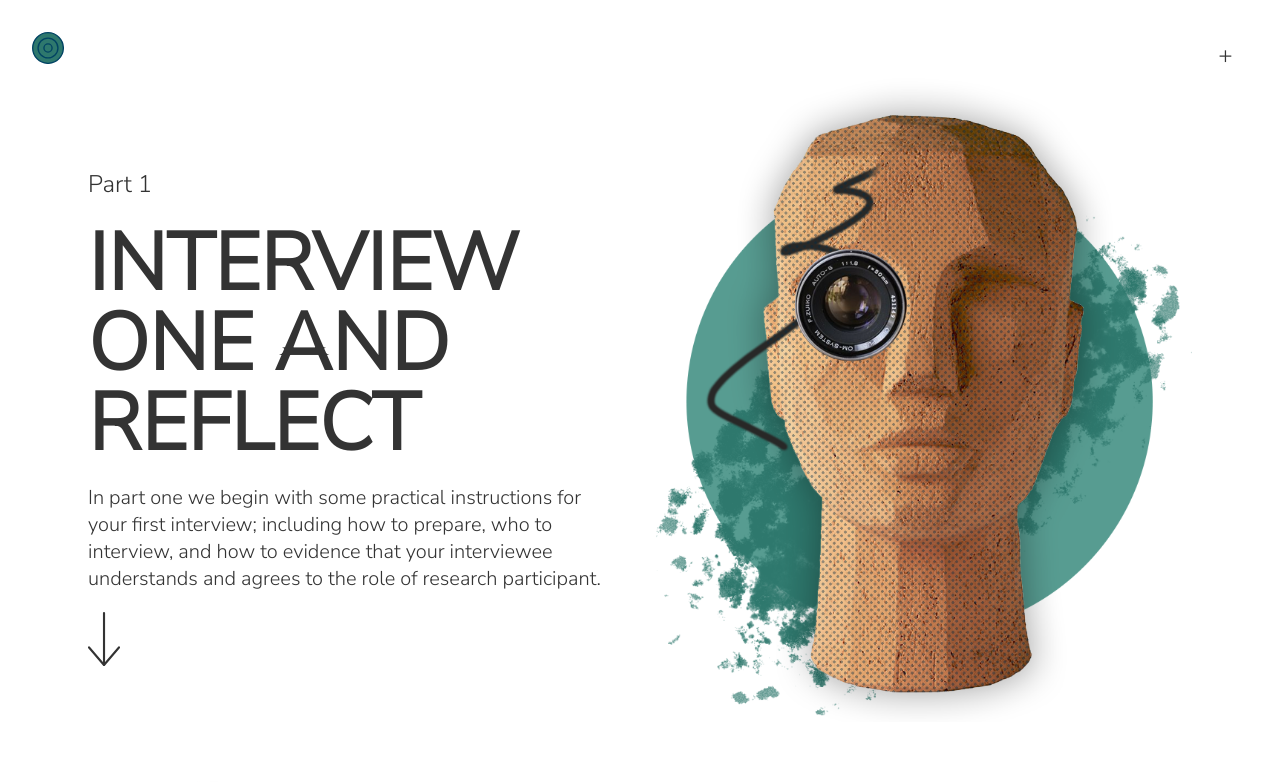
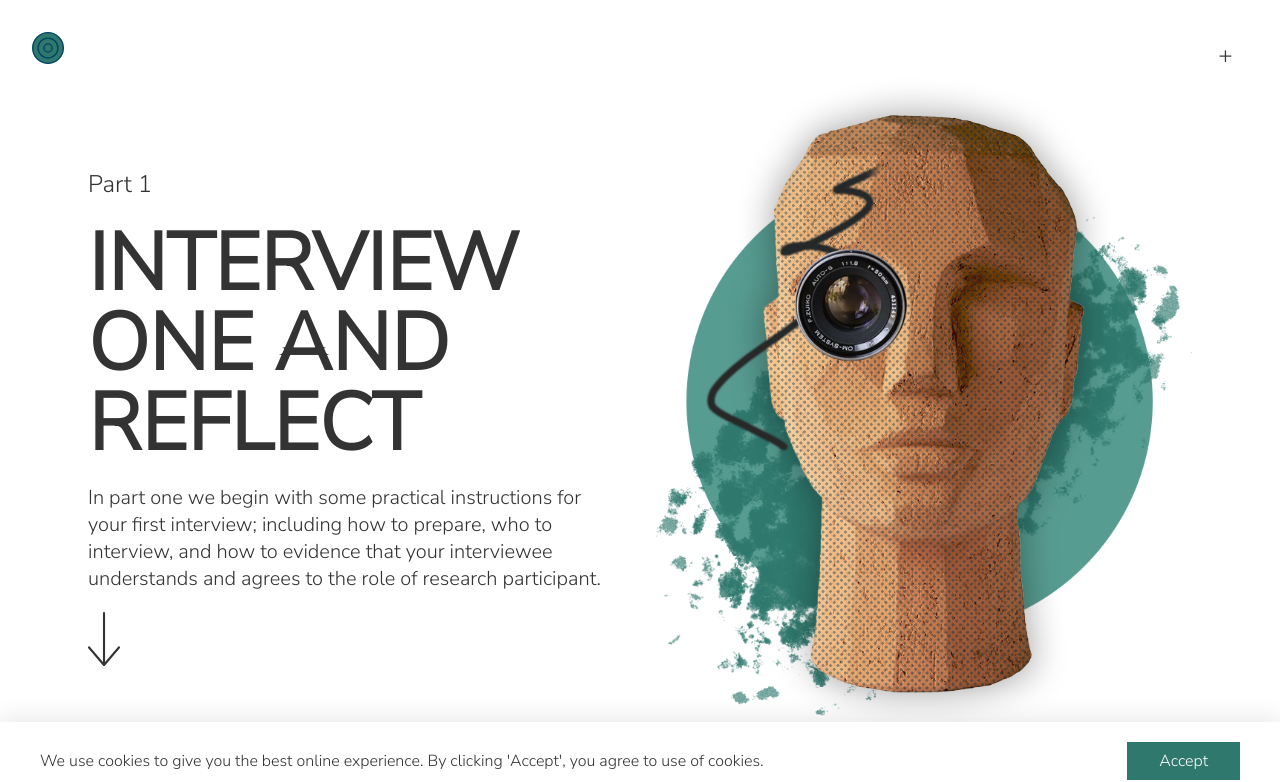
Before and after one commit to tapatun2005/applied-linguistic, a Vue app: page /one in a window 1280 px wide. Shown: the top 782 px of the page. Built offline with nearby package versions, Linux system fonts and the light colour scheme.

Commit message:
[FE] Cookies

```diff
--- a/src/Components/Footer.vue
+++ b/src/Components/Footer.vue
@@ -16,7 +16,7 @@
                             </h2>
                             <p>This book explores the mechanics of storytelling within a study aimed at focusing on a ‘hidden’ population of migrants in the city of York, UK. Taking applied linguistics to mean the consideration of real-world ‘problems’ as identified by a ‘client’, in which the use of (and beliefs about) language is a significant component, the authors describe the benefits and challenges of working in a partnership with a community organisation. With project participants from Africa, Europe, Asia and South and Central America who had lived in York between two and fifty years, the study considers the co-construction of meaning in interviews from a range of practical and theoretical perspectives. The book will be of interest to students, academic researchers and community project leaders who are interested in migration stories and interviews as a method of data collection.</p>
 
-                            <a href="https://www.palgrave.com/gp/book/9781137558381" class="btn -green -sm" target="_blank">Buy</a>
+                            <a href="https://www.amazon.co.uk/Yorks-Hidden-Stories-Interviews-Linguistics-ebook/dp/B08M5YJV43/ref=sr_1_1?dchild=1&keywords=zhurauskaya&qid=1613596545&sr=8-1" class="btn -green -sm" target="_blank">Buy</a>
                         </article>
                 </div>
             </div>
@@ -39,11 +39,25 @@
             </div>
         </div>
     </footer>
+
+    <div class="cookies" v-if="!isCookies" @click="isCookies = true">
+        <div class="_wrapper">
+            <div class="_text">We use cookies to give you the best online experience. By clicking 'Accept', you agree to use of cookies.</div>
+            <div class="btn -green -sm">Accept</div>
+        </div>
+    </div>
 </template>
+
+
 
 <script>
 
 export default {
-    name: 'Footer'
+    name: 'Footer',
+    data() {
+        return {
+            isCookies: false
+        }
+    }
 }
 </script>
--- /dev/null
+++ b/src/Styles/_components/_cookies.scss
@@ -0,0 +1,28 @@
+.cookies {
+    position: fixed;
+    bottom: 0;
+    left: 0;
+    width: 100%;
+    padding: 20px 40px;
+    background: $white;
+    box-shadow: 0 -5px 20px rgba($black, .1);
+    ._wrapper {
+        display: flex;
+        justify-content: space-between;
+        align-items: center;
+        width: 100%;
+        max-width: 1200px;
+        margin: 0 auto;
+
+        @media (max-width: 480px) {
+            display: block;
+        }
+    }
+
+    .btn {
+        margin: 0 0 0 2rem;
+        @media (max-width: 480px) {
+            margin: 1rem 0 0 0;
+        }
+    }
+}
--- a/src/Styles/styles.scss
+++ b/src/Styles/styles.scss
@@ -14,6 +14,7 @@
 @import '_components/book';
 @import '_components/buttons';
 @import '_components/contact';
+@import '_components/cookies';
 @import '_components/dictionary';
 @import '_components/downloads';
 @import '_components/icons';
```
